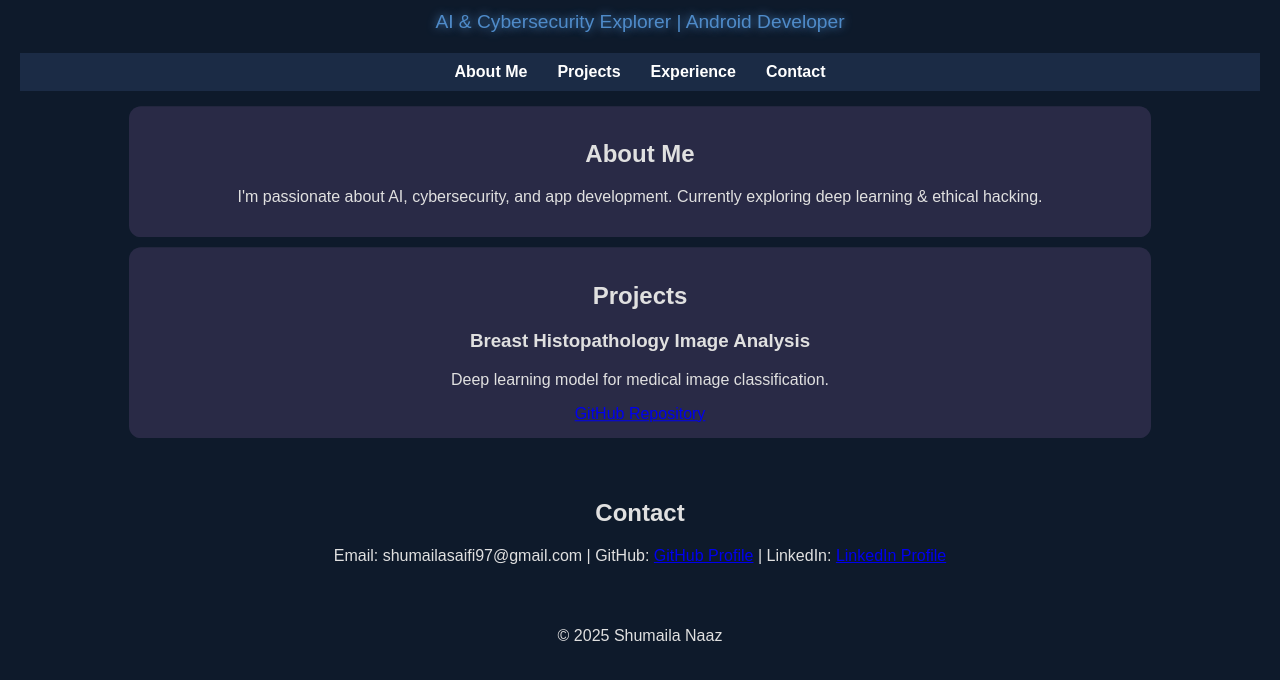
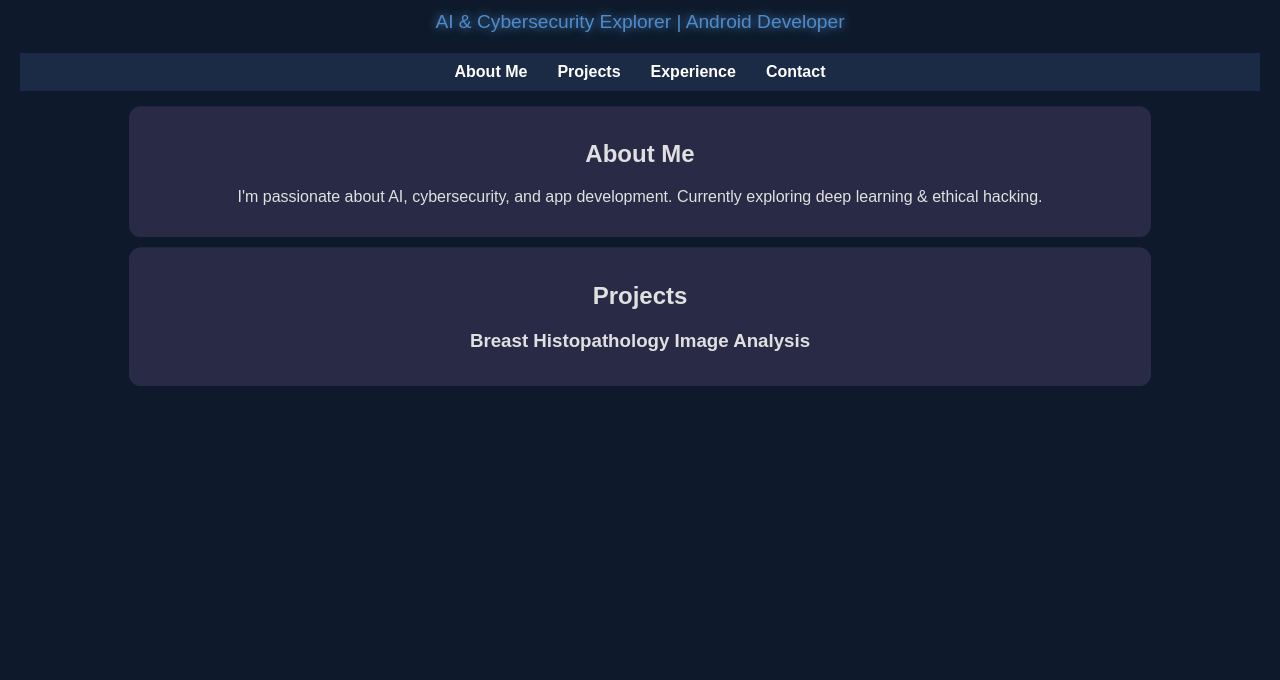
Before and after one commit to shumailasaifi/portfolio-website, a plain HTML site: page index.html in a window 1280 px wide. Shown: the part 128-808 px from the top of the page. Drawn offline with Linux system fonts and the light colour scheme.

Commit message:
Update index.html

```diff
--- a/index.html
+++ b/index.html
@@ -31,21 +31,3 @@
             <h2>Projects</h2>
             <div class="project-card">
                 <h3>Breast Histopathology Image Analysis</h3>
-                <p>Deep learning model for medical image classification.</p>
-                <a href="https://github.com/shumailasaifi/breast-histopathology-deep-learning" target="_blank">GitHub Repository</a>
-            </div>
-        </section>
-
-        <section id="contact">
-            <h2>Contact</h2>
-            <p>Email: shumailasaifi97@gmail.com | GitHub: <a href="https://github.com/shumailasaifi">GitHub Profile</a> | LinkedIn: <a href="https://www.linkedin.com/in/shumaila-naaz-saifi97/">LinkedIn Profile</a></p>
-        </section>
-
-        <footer>
-            <p>© 2025 Shumaila Naaz</p>
-        </footer>
-    </div>
-
-    <script src="script.js"></script>
-</body>
-</html>
```
